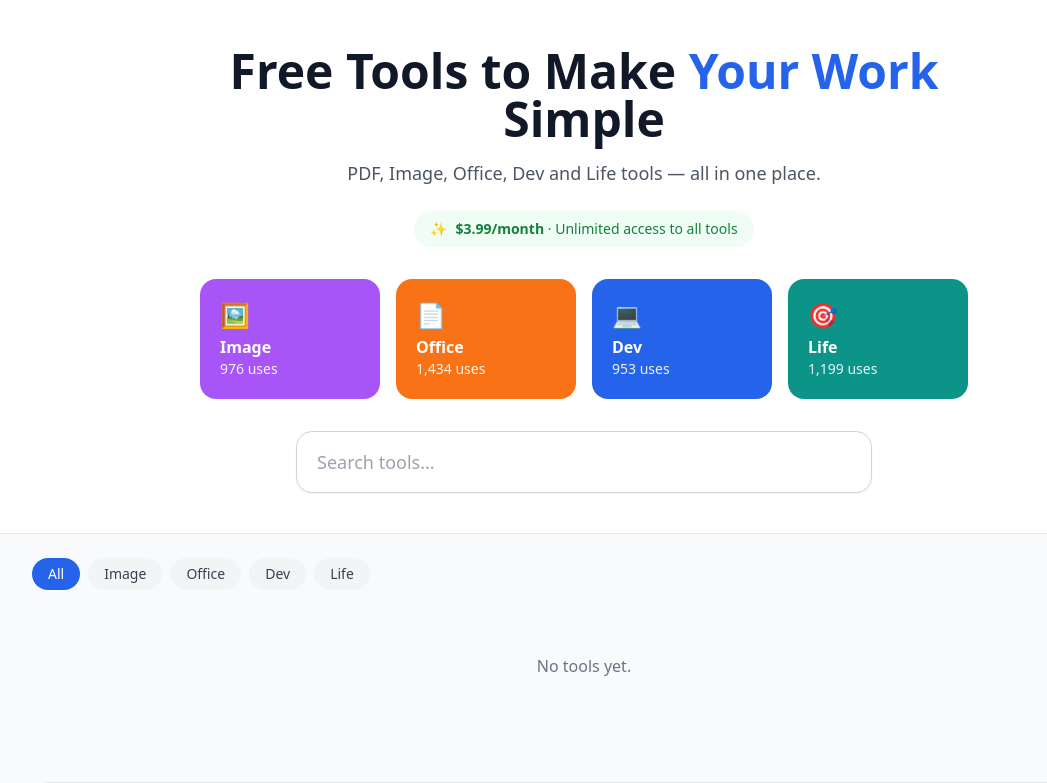
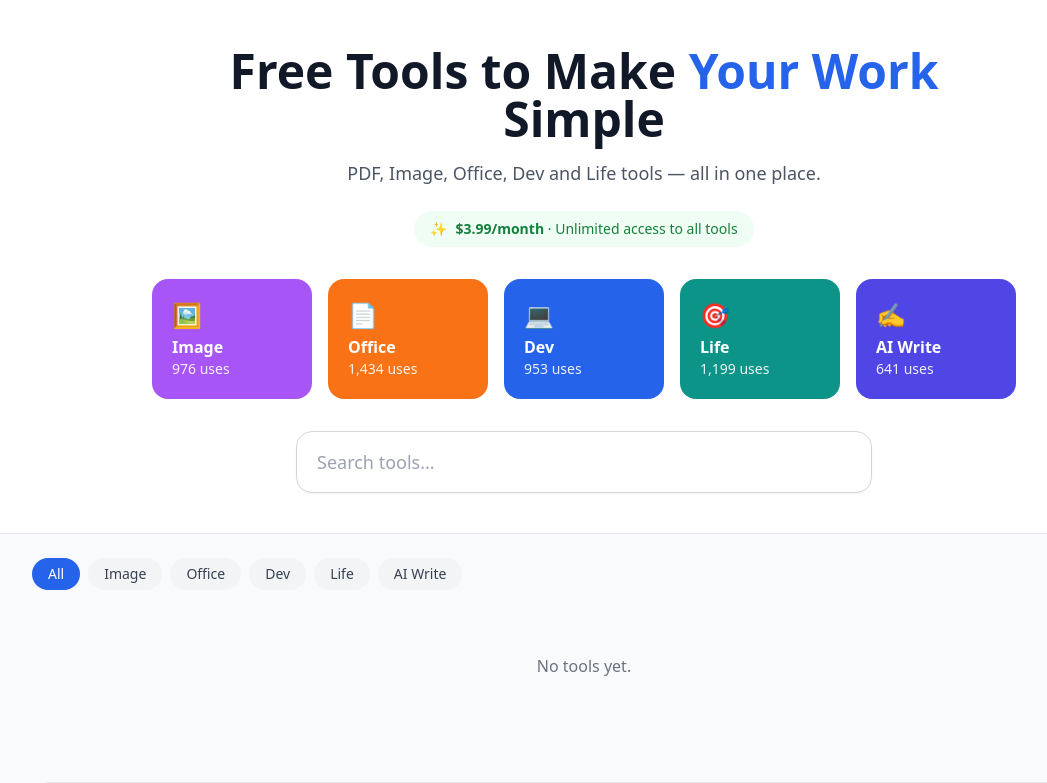
Before and after one commit to songke78772-oss/toolnest-v3, a Node server app: page / in a window 1280 px wide. Shown: the part 106-889 px from the top of the page, without its empty margins (56-1103 px from the left). Run offline with Node 20, Linux system fonts and the light colour scheme; data that the repository does not hold is empty; some libraries are stand-ins or nearby versions.

Commit message:
Update category layout and add AI Write button

```diff
--- a/views/index.ejs
+++ b/views/index.ejs
@@ -40,7 +40,7 @@
     </div>
   </nav>
 
-    <!-- Vertical Scrolling Banner -->
+  <!-- Vertical Scrolling Banner -->
   <div class="bg-blue-600 text-white text-sm overflow-hidden h-9 relative">
     <div id="ticker" class="absolute inset-0 flex items-center justify-center transition-all duration-500">
       <span>📄 Legal document service coming soon</span>
@@ -91,7 +91,7 @@
       </div>
 
       <!-- Category Cards -->
-      <div class="grid grid-cols-2 md:grid-cols-4 gap-4 max-w-3xl mx-auto mb-8">
+      <div class="grid grid-cols-2 md:grid-cols-5 gap-4 max-w-4xl mx-auto mb-8">
         <button data-category="Image" class="category-card bg-purple-500 text-white p-5 rounded-2xl text-left hover:opacity-90 transition">
           <div class="text-2xl mb-1">🖼️</div>
           <div class="font-semibold">Image</div>
@@ -112,6 +112,11 @@
           <div class="font-semibold">Life</div>
           <div class="text-sm opacity-90" id="count-Life">--</div>
         </button>
+        <button data-category="AI Write" class="category-card bg-indigo-600 text-white p-5 rounded-2xl text-left hover:opacity-90 transition">
+          <div class="text-2xl mb-1">✍️</div>
+          <div class="font-semibold">AI Write</div>
+          <div class="text-sm opacity-90" id="count-AI Write">--</div>
+        </button>
       </div>
 
       <!-- Search -->
@@ -130,13 +135,14 @@
       <button data-category="Office" class="category-btn px-4 py-1.5 rounded-full text-sm font-medium bg-gray-100 text-gray-700 hover:bg-gray-200">Office</button>
       <button data-category="Dev" class="category-btn px-4 py-1.5 rounded-full text-sm font-medium bg-gray-100 text-gray-700 hover:bg-gray-200">Dev</button>
       <button data-category="Life" class="category-btn px-4 py-1.5 rounded-full text-sm font-medium bg-gray-100 text-gray-700 hover:bg-gray-200">Life</button>
+      <button data-category="AI Write" class="category-btn px-4 py-1.5 rounded-full text-sm font-medium bg-gray-100 text-gray-700 hover:bg-gray-200">AI Write</button>
     </div>
 
     <!-- Tools Grid -->
     <div id="toolsGrid" class="grid grid-cols-1 sm:grid-cols-2 lg:grid-cols-3 gap-5">
       <% if (tools && tools.length > 0) { %>
         <% tools.forEach(tool => { %>
-          <a href="<%= loggedIn ? tool.url : '/login' %>"
+          <a href="<%= loggedIn ? '/tool/' + tool.id : '/login' %>"
              class="tool-card bg-white rounded-xl border p-5 hover:shadow-md transition block"
              data-category="<%= tool.category || 'Office' %>"
              data-name="<%= tool.name.toLowerCase() %>"
@@ -173,7 +179,8 @@
       Image: 500 + Math.floor(Math.random() * 800),
       Office: 500 + Math.floor(Math.random() * 1200),
       Dev: 500 + Math.floor(Math.random() * 600),
-      Life: 500 + Math.floor(Math.random() * 900)
+      Life: 500 + Math.floor(Math.random() * 900),
+      'AI Write': 300 + Math.floor(Math.random() * 500)
     };
 
     Object.keys(baseCounts).forEach(cat => {
```
